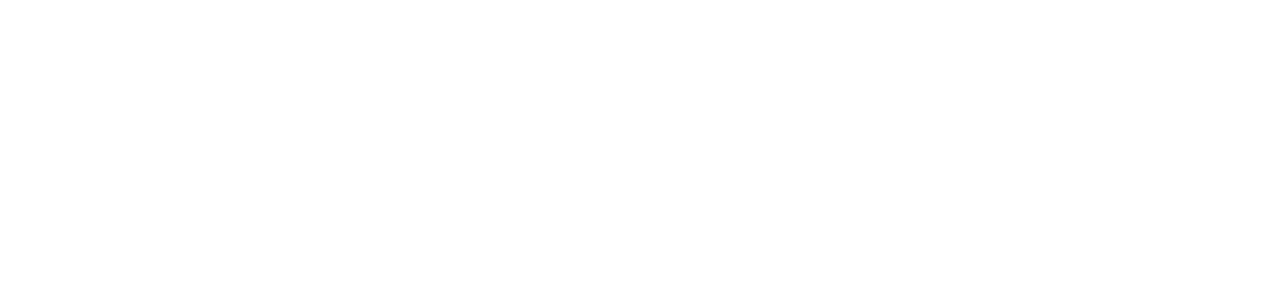
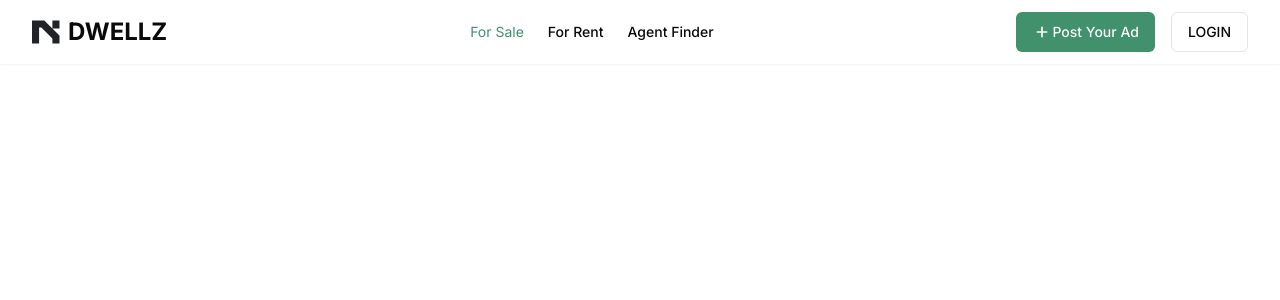
Before and after one commit to mariegrace31/dwellz, a Next.js app: page / in a window 1280 px wide. Shown: the top 300 px of the page. Built offline with nearby package versions, Linux system fonts and the light colour scheme.

Commit message:
Add the navbar and styling

```diff
--- /dev/null
+++ b/app/Provider.jsx
@@ -0,0 +1,12 @@
+import React from 'react';
+import Header from './_components/Header';
+
+function Provider({children}) {
+  return (
+    <div>
+      <Header />
+      {children}</div>
+  )
+}
+
+export default Provider;
--- /dev/null
+++ b/app/_components/Header.jsx
@@ -0,0 +1,77 @@
+"use client"
+import React, { useEffect } from 'react';
+import Image from 'next/image';
+import { FaPlus } from "react-icons/fa6";
+import Link from 'next/link';
+import { usePathname } from 'next/navigation';
+import { Button } from '@/components/ui/button';
+
+function Header() {
+
+  const path = usePathname();
+
+  useEffect(() =>{
+
+  },[])
+
+  return (
+<header className="bg-white shadow-sm fixed w-full z-10">
+  <div className="mx-auto max-w-screen-xl px-4 sm:px-6 lg:px-8">
+    <div className="flex h-16 items-center justify-between">
+      <div className="flex gap-2 items-center">
+        <Image src={'/logo.svg'} width={150} height={150} alt='logo' className='w-7 h-7' />
+        <p className='text-xl md:text-2xl font-bold'>DWELLZ</p>
+      </div>
+
+      <div className="hidden md:block">
+        <nav aria-label="Global">
+          <ul className="flex items-center gap-6 text-sm">
+            <Link href={'/'}>
+            <li>
+              <a className={`'font-medium cursor-pointer transition hover:text-primary'
+            ${path=='/'&& 'text-primary'}`}> For Sale </a>
+            </li>
+            </Link>
+
+            <li>
+              <a className="font-medium cursor-pointer transition hover:text-primary" href="#"> For Rent </a>
+            </li>
+
+            <li>
+              <a className="font-medium cursor-pointer transition hover:text-primary" href="#"> Agent Finder </a>
+            </li>
+          </ul>
+        </nav>
+      </div>
+
+      <div className="flex items-center gap-4">
+        <div className="sm:flex sm:gap-4">
+          <Button><FaPlus className='px-1 w-5 h-5' />Post Your Ad</Button>
+
+          <div className="hidden sm:flex">
+          <Button variant="outline">LOGIN</Button>
+          </div>
+        </div>
+
+        <div className="block md:hidden">
+          <button className="rounded bg-gray-100 p-2 text-gray-600 transition hover:text-gray-600/75">
+            <svg
+              xmlns="http://www.w3.org/2000/svg"
+              className="h-5 w-5"
+              fill="none"
+              viewBox="0 0 24 24"
+              stroke="currentColor"
+              strokeWidth="2"
+            >
+              <path strokeLinecap="round" strokeLinejoin="round" d="M4 6h16M4 12h16M4 18h16" />
+            </svg>
+          </button>
+        </div>
+      </div>
+    </div>
+  </div>
+</header>
+  )
+}
+
+export default Header;
--- a/app/layout.js
+++ b/app/layout.js
@@ -1,5 +1,6 @@
 import { Inter } from "next/font/google";
 import "./globals.css";
+import Provider from "./Provider";
 
 const inter = Inter({ subsets: ["latin"] });
 
@@ -11,7 +12,11 @@
 export default function RootLayout({ children }) {
   return (
     <html lang="en">
-      <body className={inter.className}>{children}</body>
+      <body className={inter.className}>
+        <Provider>
+          {children}
+        </Provider>
+      </body>
     </html>
   );
 }
--- a/package.json
+++ b/package.json
@@ -16,6 +16,7 @@
     "next": "14.2.3",
     "react": "^18",
     "react-dom": "^18",
+    "react-icons": "^5.2.1",
     "tailwind-merge": "^2.3.0",
     "tailwindcss-animate": "^1.0.7"
   },
--- a/tailwind.config.js
+++ b/tailwind.config.js
@@ -24,7 +24,7 @@
         background: "hsl(var(--background))",
         foreground: "hsl(var(--foreground))",
         primary: {
-          DEFAULT: "hsl(var(--primary))",
+          DEFAULT: "#40916c",
           foreground: "hsl(var(--primary-foreground))",
         },
         secondary: {
```
Also changed, not shown: public/logo.svg (added), 1 other file (tests, documents, lock files or other folders).
